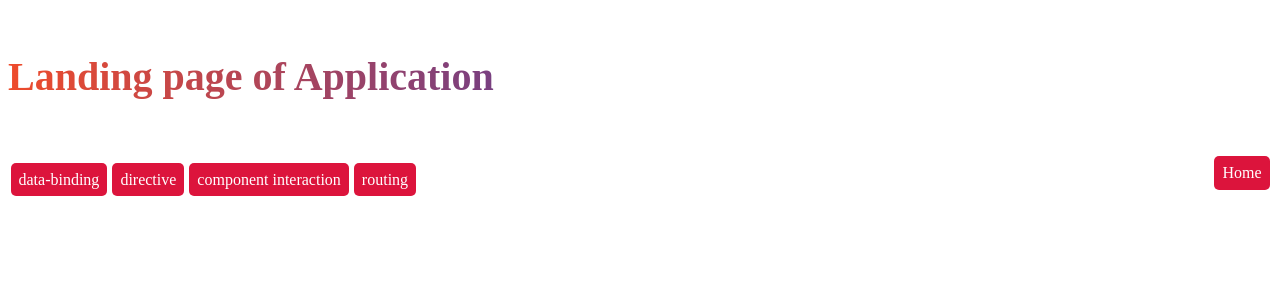
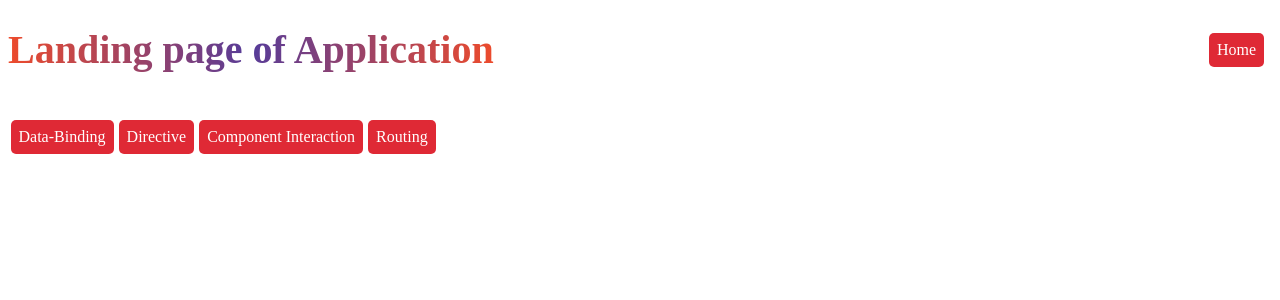
Before and after one commit to hariomgola/angular, an Angular app in the folder learn-ng/: page / in a window 1280 px wide. Shown: the top 300 px of the page. Built offline with nearby package versions, Linux system fonts and the light colour scheme.

Commit message:
Adding css files

```diff
--- a/learn-ng/src/app/Directive/directive.component.ts
+++ b/learn-ng/src/app/Directive/directive.component.ts
@@ -7,7 +7,7 @@ import { ActivatedRoute, Router } from '@angular/router';
       <h5>{{ componentHeader }}</h5>
     </ng-container>
     <ng-container>
-      <nav>
+      <nav class="navigation">
         <a class="button" (click)="onNavigatingRoute('ng-if')">ng-if</a>
         <a class="button" (click)="onNavigatingRoute('ng-if-else')"
           >ng-if-else</a
--- a/learn-ng/src/app/Routing/routing.component.ts
+++ b/learn-ng/src/app/Routing/routing.component.ts
@@ -7,7 +7,7 @@ import { ActivatedRoute, Router } from '@angular/router';
       <h5>{{ componentHeader }}</h5>
     </ng-container>
     <ng-container>
-      <nav>
+      <nav class="navigation">
         <a class="button" (click)="onNavigatingRoute('routing')">routing</a>
       </nav>
     </ng-container>
--- a/learn-ng/src/app/app.component.css
+++ b/learn-ng/src/app/app.component.css
@@ -1,4 +1,31 @@
-.mainHeader {
+* {
+  margin: 1px;
+  padding: 1px;
+  box-sizing: border-box;
+}
+
+.header {
+  display: flex;
+  align-items: center;
+}
+
+.button {
+  margin: 2.5px 2.5px 2.5px 2.5px;
+  padding: 0.5em 0.5em 0.5em 0.5em;
+  border-radius: 5px;
+  color: white;
+  background-color: #DF2935;
+  text-decoration: none;
+  text-transform: capitalize;
+  cursor: pointer;
+}
+
+.button:hover {
+  color: black;
+  background-color: #F4D8CD;
+}
+
+.header-heading {
   text-align: left;
   font-size: 40px;
   font-weight: 600;
@@ -7,28 +34,22 @@
   background-clip: text;
   -webkit-background-clip: text;
 }
-.right {
-  float: right;
+
+.home {
+  margin: 0px 10px 0px auto;
 }
+
+.navigation {
+  display: flex;
+}
+
 h5 {
+  display: flex;
   margin: 10px;
-  text-align: left;
   font-size: 20px;
   font-weight: 600;
+  color: transparent;
   background-image: radial-gradient(circle, #553c9a, #ee4b2b);
-  color: transparent;
   background-clip: text;
   -webkit-background-clip: text;
 }
-
-.button {
-  margin-left: 2.5px;
-  margin-right: 2.5px;
-  margin-top: 2.5px;
-  margin-bottom: 2.5px;
-  background-color: Crimson;
-  border-radius: 5px;
-  color: white;
-  padding: 0.5em;
-  text-decoration: none;
-}
--- a/learn-ng/src/app/app.component.html
+++ b/learn-ng/src/app/app.component.html
@@ -1,7 +1,7 @@
 <ng-container>
-  <div>
-    <h4 class="mainHeader">Landing page of Application</h4>
-    <a class="button right" routerLink="/">Home</a>
+  <div class="header">
+    <h4 class="header-heading">Landing page of Application</h4>
+    <a class="home button" routerLink="/">home</a>
   </div>
 </ng-container>
 <br />
--- a/learn-ng/src/app/component-interaction/component-interaction.component.ts
+++ b/learn-ng/src/app/component-interaction/component-interaction.component.ts
@@ -9,7 +9,7 @@ import { ActivatedRoute, ParamMap, Router } from '@angular/router';
     </ng-container>
     <ng-container>
       <div>
-        <nav>
+        <nav class="navigation">
           <a class="button" (click)="onNavigatingRoute('parent')"
             >parent component</a
           >
--- a/learn-ng/src/app/data-binding/data-binding.component.ts
+++ b/learn-ng/src/app/data-binding/data-binding.component.ts
@@ -8,7 +8,7 @@ import { ActivatedRoute, ParamMap, Router } from '@angular/router';
       <h5>{{ componentHeader }}</h5>
     </ng-container>
     <ng-container>
-      <nav>
+      <nav class="navigation">
         <a class="button" (click)="onNavigatingRoute('string-interpolation')"
           >string-interpolation</a
         >
--- a/learn-ng/src/app/landing-page/landing-page.component.html
+++ b/learn-ng/src/app/landing-page/landing-page.component.html
@@ -1,6 +1,6 @@
 <ng-container>
   <div>
-    <nav>
+    <nav class="navigation">
       <a class="button" (click)="onNavigatingRoute('data-binding')"
         >data-binding</a
       >
```
